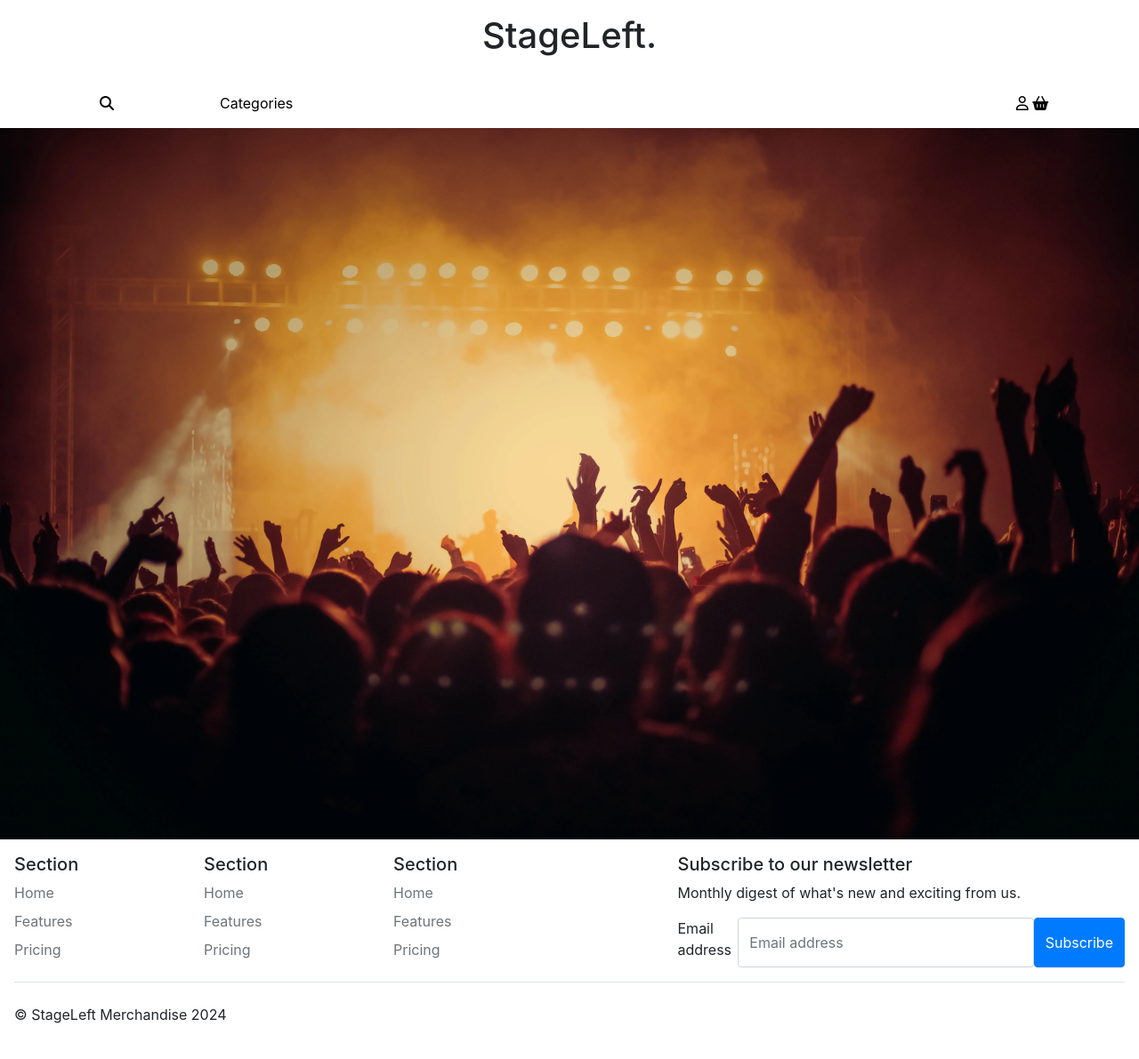
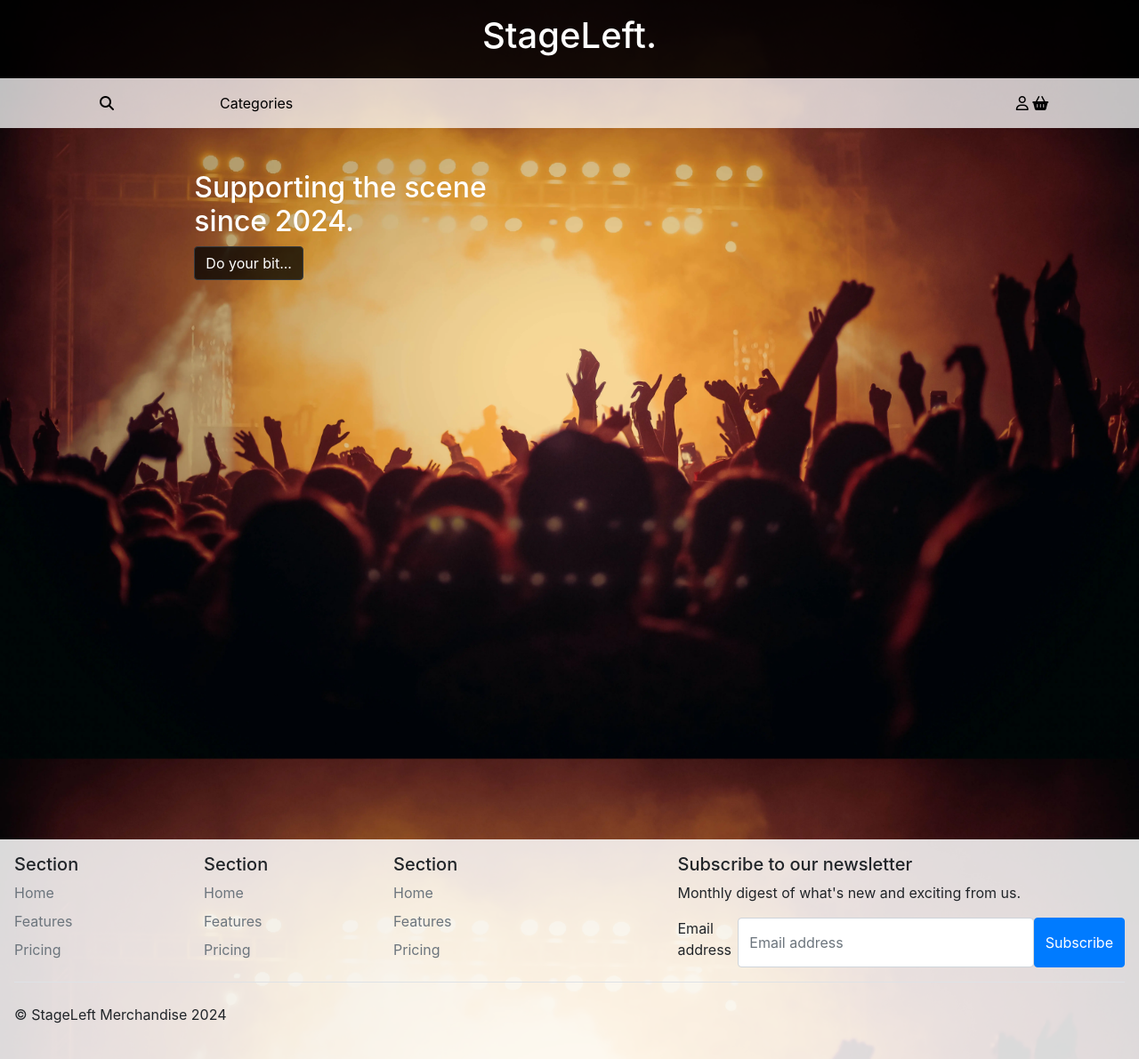
Before and after one commit to KitLavis/stage-left-merch, a Django app: page / in a window 1280 px wide. Shown: the whole page at 89% size. Run offline with Django 4.2, Linux system fonts and the light colour scheme; some libraries are stand-ins or nearby versions.

Commit message:
Add hero text to index.html

```diff
--- a/home/static/css/home.css
+++ b/home/static/css/home.css
@@ -0,0 +1,3 @@
+.support {
+    color: white;
+}
--- a/home/templates/home/index.html
+++ b/home/templates/home/index.html
@@ -2,7 +2,18 @@
 {% load static %}
 
 {% block content %}
-<div class="hero-container">
-
+<div class="hero-text-container">
+    <div class="row">
+        <div class="col-auto offset-lg-2">
+            <h2 class="support mt-5">
+                Supporting the scene
+                <br>
+                since 2024.
+            </h2>
+            <button type="button" class="btn btn-dark">
+                Do your bit...
+            </button>
+        </div>
+    </div>
 </div>
 {% endblock %}
--- a/home/urls.py
+++ b/home/urls.py
@@ -1,10 +1,12 @@
 from django.contrib import admin
 from django.urls import path
 from django.conf import settings
-from django.conf.urls.static import static
+from django.contrib.staticfiles.urls import staticfiles_urlpatterns
 from . import views
 
 
 urlpatterns = [
     path('', views.index, name='home')
-] + static(settings.MEDIA_URL, document_root=settings.MEDIA_ROOT)
+]
+
+urlpatterns += staticfiles_urlpatterns()
--- a/static/css/base.css
+++ b/static/css/base.css
@@ -2,7 +2,7 @@ html {
     height: 100;
 }
 
-.hero-container {
+body {
     background: url('/media/hero-image.webp') no-repeat center center fixed;
     background-size: cover;
     width: 100vw;
@@ -10,11 +10,23 @@ html {
     /* height: calc(100vh - 164px); */
 }
 
+.hero-text-container {
+    width: 100vw;
+    min-height: 100vh;
+}
+
+.header-title {
+    background-color: rgba(0, 0, 0, 0.85);
+    color: white;
+}
+
+.header-two {
+    background-color: rgba(255, 255, 255, 0.75);
+}
+
 footer {
-    /* position: absolute;
-    bottom: 0;
-    top: auto; */
     width: 100%;
+    background-color: rgba(255, 255, 255, 0.85);
 }
 
 a {
@@ -37,3 +49,19 @@ header .navbar {
 .nav-link:hover {
     color: rgba(0, 0, 0, 0.55);
 }
+
+.support {
+    color: white;
+}
+
+.fs-150 {
+    font-size: 150%;
+}
+
+.fs-300 {
+    font-size: 300%;
+}
+
+.btn-dark {
+    background-color: rgba(0, 0, 0, 0.75);
+}
--- a/templates/base.html
+++ b/templates/base.html
@@ -44,14 +44,14 @@
   <body>
     <!-- header -->
     <header>
-      <div class="container-fluid text-center mt-3">
-        <div class="row">
+      <div class="container-fluid text-center">
+        <div class="row header-title py-3">
           <div class="col">
             <h1>StageLeft.</h1>
           </div>
         </div>
-        <div class="row mt-3">
-          <nav class="navbar navbar-expand-md">
+        <div class="row header-two">
+          <nav class="navbar navbar-expand-lg">
             <button class="navbar-toggler" type="button" data-bs-toggle="collapse" data-bs-target="#navbarSupportedContent" aria-controls="navbarSupportedContent" aria-expanded="false" aria-label="Toggle navigation">
               <span><i class="fa-solid fa-bars"></i></span>
             </button>
```
